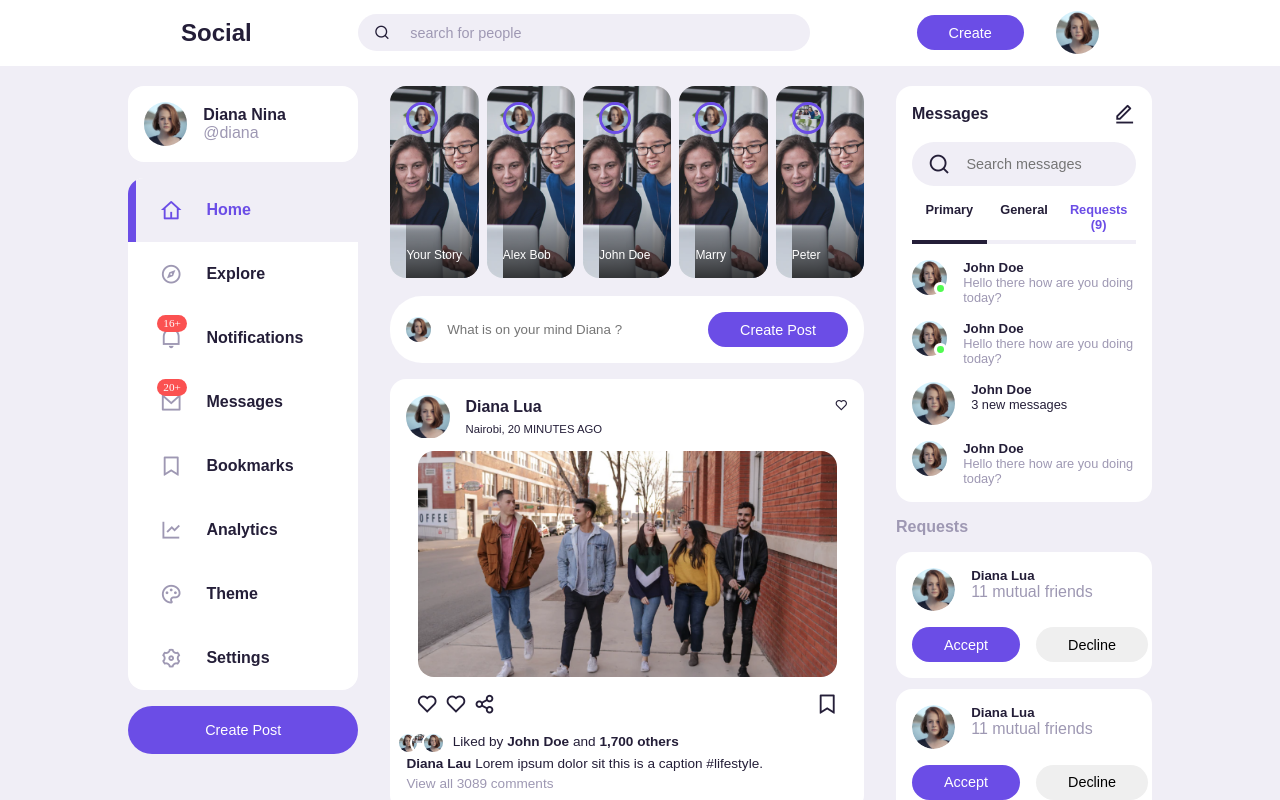
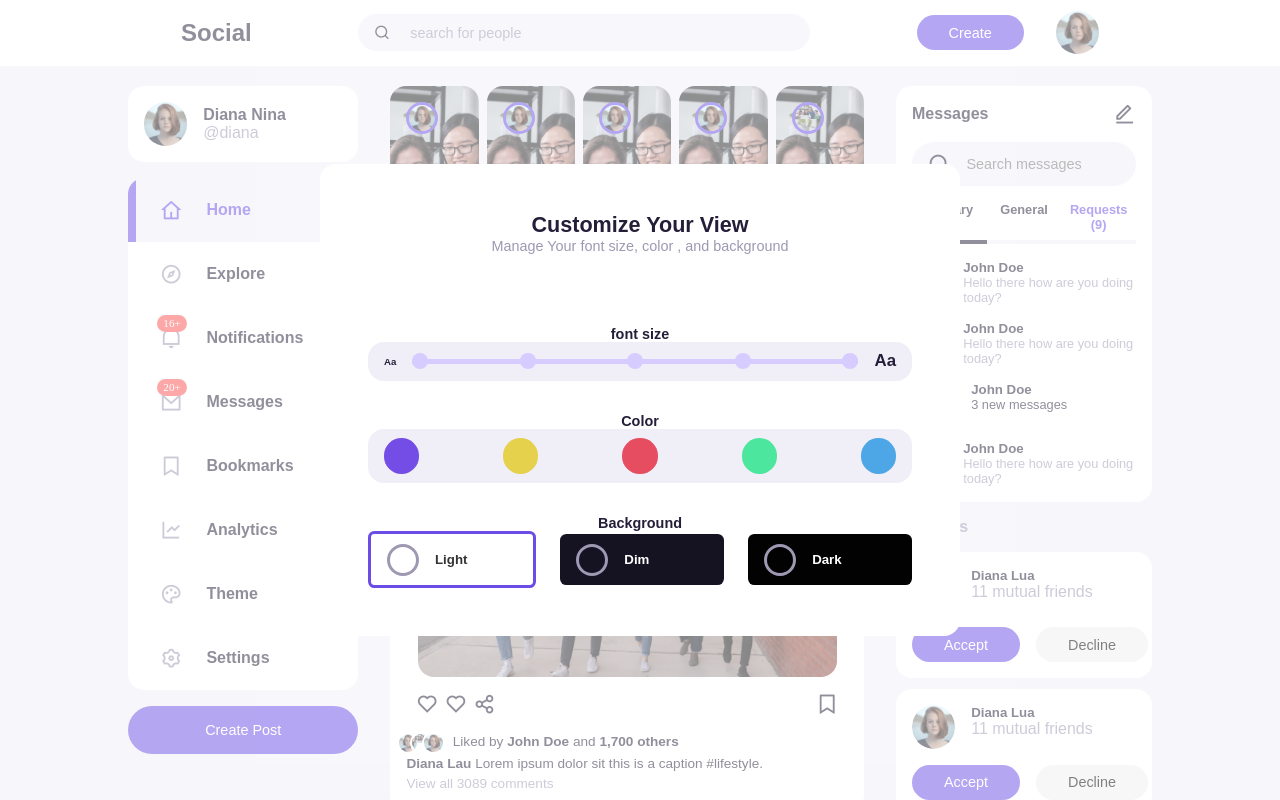
Before and after one commit to nyambogahezron/Social-theme, a plain HTML site: page index.html in a window 1280 px wide. Shown: the top 800 px of the page. Drawn offline with nearby package versions, Linux system fonts and the light colour scheme.

Commit message:
theme customization design

```diff
--- a/assets/css/style.css
+++ b/assets/css/style.css
@@ -453,3 +453,134 @@ main .container .left .profile {
   display: flex;
   gap: 1rem;
 }
+
+/* ################# THEME CUSTOMIZATION  #########*/
+
+.customize-theme {
+  background: rgba(255, 255, 255, 0.5);
+  width: 100vw;
+  height: 100vh;
+  position: fixed;
+  top: 0;
+  left: 0;
+  z-index: 100;
+  text-align: center;
+  display: grid;
+  place-items: center;
+  font-size: 0.9rem;
+}
+.customize-theme .card {
+  background: var(--color-white);
+  padding: 3rem;
+  border-radius: var(--card-border-radius);
+  width: 50%;
+}
+
+/* FONT SIZE  */
+.customize-theme .font-size {
+  margin-top: 4.5rem;
+}
+.customize-theme .font-size > div,
+.customize-theme .choose-color {
+  display: flex;
+  justify-content: space-between;
+  align-items: center;
+  background: var(--color-light);
+  padding: var(--search-padding);
+  border-radius: var(--card-border-radius);
+}
+.customize-theme .choose-size {
+  background: var(--color-secondary);
+  height: 0.3rem;
+  width: 100%;
+  margin: 0 1rem;
+  display: flex;
+  justify-content: space-between;
+  align-items: center;
+}
+.customize-theme .choose-size span {
+  width: 1rem;
+  height: 1rem;
+  background: var(--color-secondary);
+  border-radius: 50%;
+  cursor: pointer;
+}
+.customize-theme .choose-size span .active {
+  background: var(--color-primary);
+}
+
+/* COLORS  */
+.customize-theme .color,
+.customize-theme .background {
+  margin-top: 2rem;
+}
+
+.customize-theme .choose-color span {
+  width: 2.2rem;
+  height: 2.2rem;
+  background: var(--color-secondary);
+  border-radius: 50%;
+  cursor: pointer;
+}
+.customize-theme .choose-color span:nth-child(1) {
+  background: hsl(255, 75%, 60%);
+}
+.customize-theme .choose-color span:nth-child(2) {
+  background: hsl(52, 75%, 60%);
+}
+.customize-theme .choose-color span:nth-child(3) {
+  background: hsl(352, 75%, 60%);
+}
+.customize-theme .choose-color span:nth-child(4) {
+  background: hsl(152, 75%, 60%);
+}
+.customize-theme .choose-color span:nth-child(5) {
+  background: hsl(205, 75%, 60%);
+}
+
+.customize-theme .choose-color span .active {
+  border: 5px solid #fff;
+}
+
+/* BACKGROUND  */
+
+.customize-theme .choose-bg {
+  display: flex;
+  justify-content: space-between;
+  align-items: center;
+  gap: 1.5rem;
+}
+
+.customize-theme .choose-bg > div {
+  display: flex;
+  width: 100%;
+  font-size: 1rem;
+  align-items: center;
+  background: var(--color-light);
+  padding: var(--search-padding);
+  border-radius: 0.4rem;
+  cursor: pointer;
+  font-weight: bold;
+}
+.background .choose-bg > div.active {
+  border: 3px solid var(--color-primary);
+}
+.customize-theme .choose-bg .bg-1 {
+  background: #fff;
+  color: #333;
+}
+.customize-theme .choose-bg .bg-2 {
+  background: hsl(252, 30%, 10%);
+  color: #fff;
+}
+.customize-theme .choose-bg .bg-3 {
+  background: hsl(252, 30%, 1%);
+  color: #fff;
+}
+.customize-theme .choose-bg > div span {
+  width: 2rem;
+  height: 2rem;
+  border: 3px solid var(--color-gray);
+  border-radius: 50%;
+  margin-right: 1rem;
+}
--- a/index.html
+++ b/index.html
@@ -574,6 +574,62 @@
       </div>
     </main>
 
+    <!-- theme customization -->
+    <div class="customize-theme">
+      <div class="card">
+        <h2>Customize Your View</h2>
+        <p class="text-muted">Manage Your font size, color , and background</p>
+
+        <div class="font-size">
+          <!-- font size  -->
+          <h4>font size</h4>
+          <div>
+            <h6>Aa</h6>
+            <div class="choose-size">
+              <span class="font-size-1"></span>
+              <span class="font-size-2"></span>
+              <span class="font-size-3 active"></span>
+              <span class="font-size-4"> </span>
+              <span class="font-size-5"></span>
+            </div>
+            <h3>Aa</h3>
+          </div>
+        </div>
+        <!-- primary color -->
+        <div class="color">
+          <h4>Color</h4>
+          <div class="choose-color">
+            <span class="color-1 active"></span>
+            <span class="color-2"></span>
+            <span class="color-3"></span>
+            <span class="color-4"> </span>
+            <span class="color-5"></span>
+          </div>
+        </div>
+
+        <!-- background color  -->
+
+        <div class="background">
+          <h4>Background</h4>
+          <div class="choose-bg">
+            <div class="bg-1 active">
+              <span></span>
+              <h5 class="bg-1">Light</h5>
+            </div>
+
+            <div class="bg-2">
+              <span></span>
+              <h5 class="bg-2">Dim</h5>
+            </div>
+            <div class="bg-3">
+              <span></span>
+              <h5 class="bg-3">Dark</h5>
+            </div>
+          </div>
+        </div>
+      </div>
+    </div>
+
     <script src="assets/js/app.js"></script>
   </body>
 </html>
```
